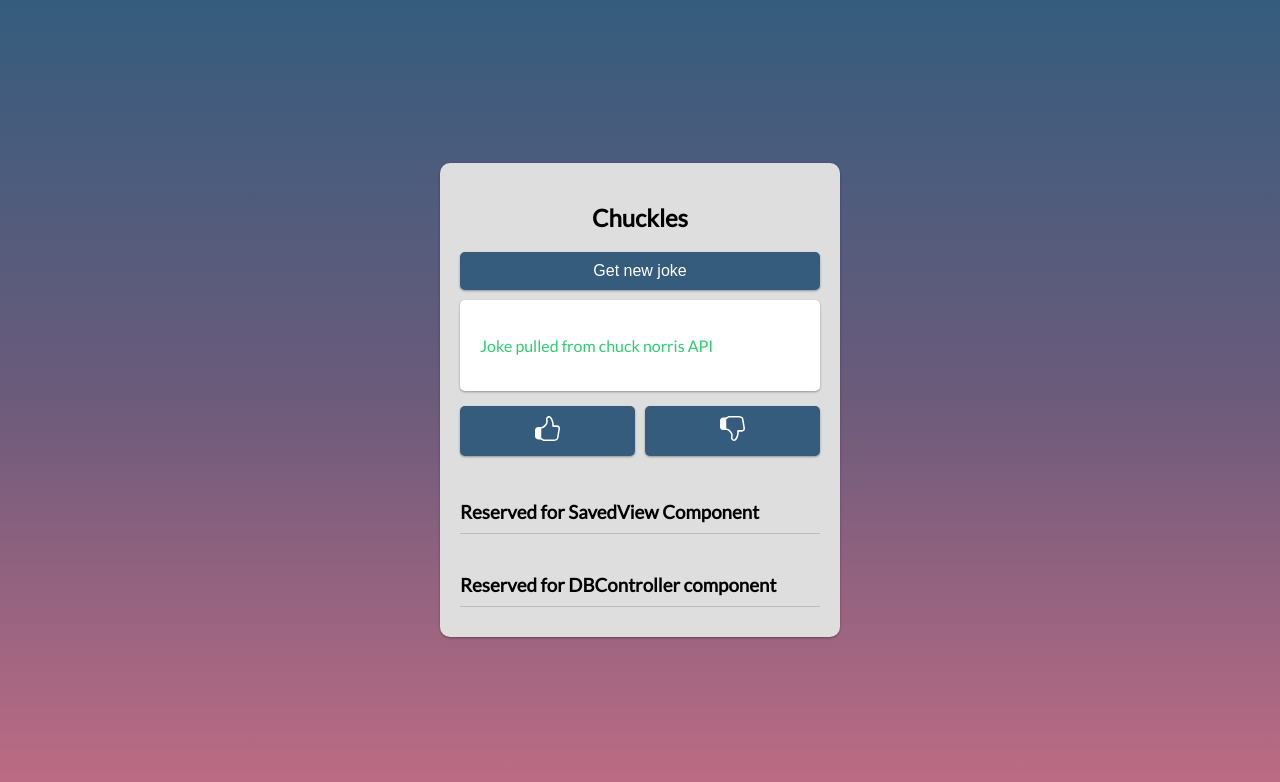
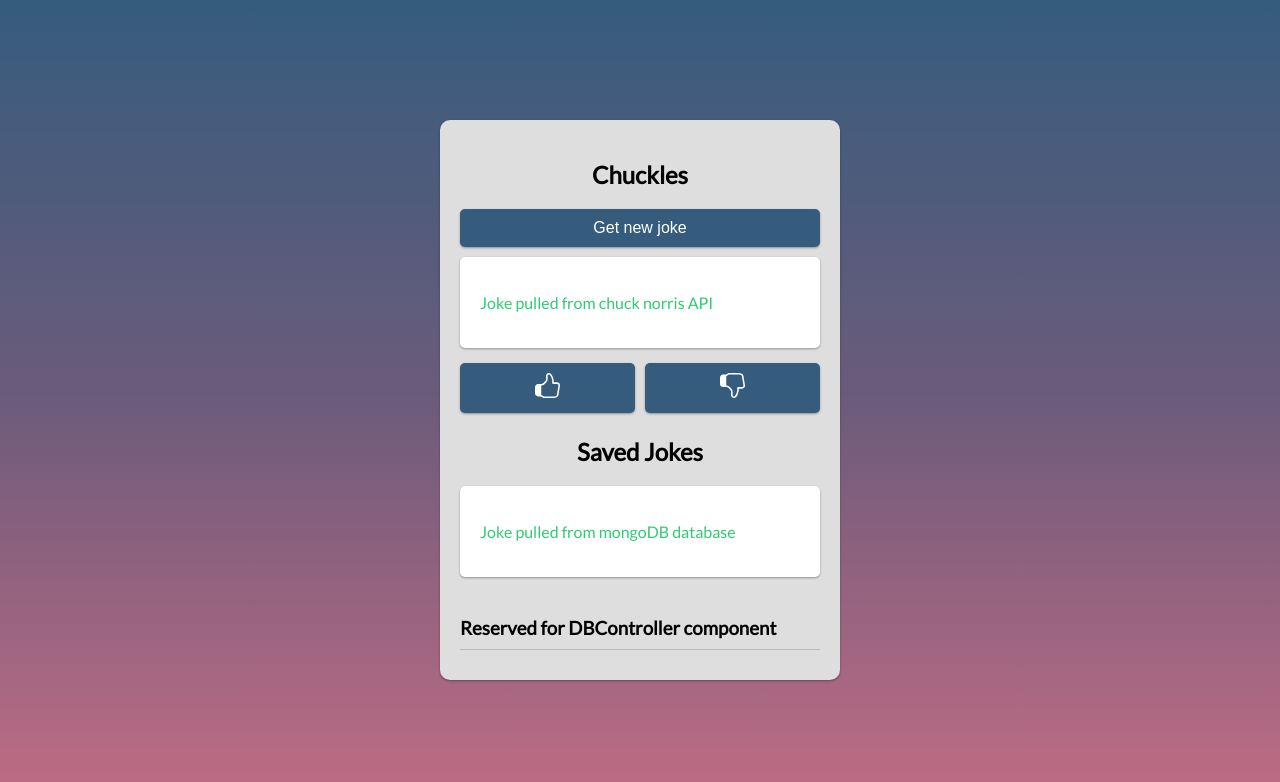
Before and after one commit to cpalmer-atx/Chuckles, a React (Create React App) app in the folder frontend/: page / in a window 1280 px wide. Shown: the top 782 px of the page. Built offline with nearby package versions, Linux system fonts and the light colour scheme.

Commit message:
UI for database facing view panel implemented

```diff
--- a/frontend/src/components/SavedView.js
+++ b/frontend/src/components/SavedView.js
@@ -1,7 +1,10 @@
 export const SavedView = () => {
   return (
-    <div>
-      <h3>Reserved for SavedView Component</h3>
+    <div className="saved-view-container">
+      <h2>Saved Jokes</h2>
+      <div className="view-panel">
+        <p>Joke pulled from mongoDB database</p>
+      </div>
     </div>
   )
 }
```
